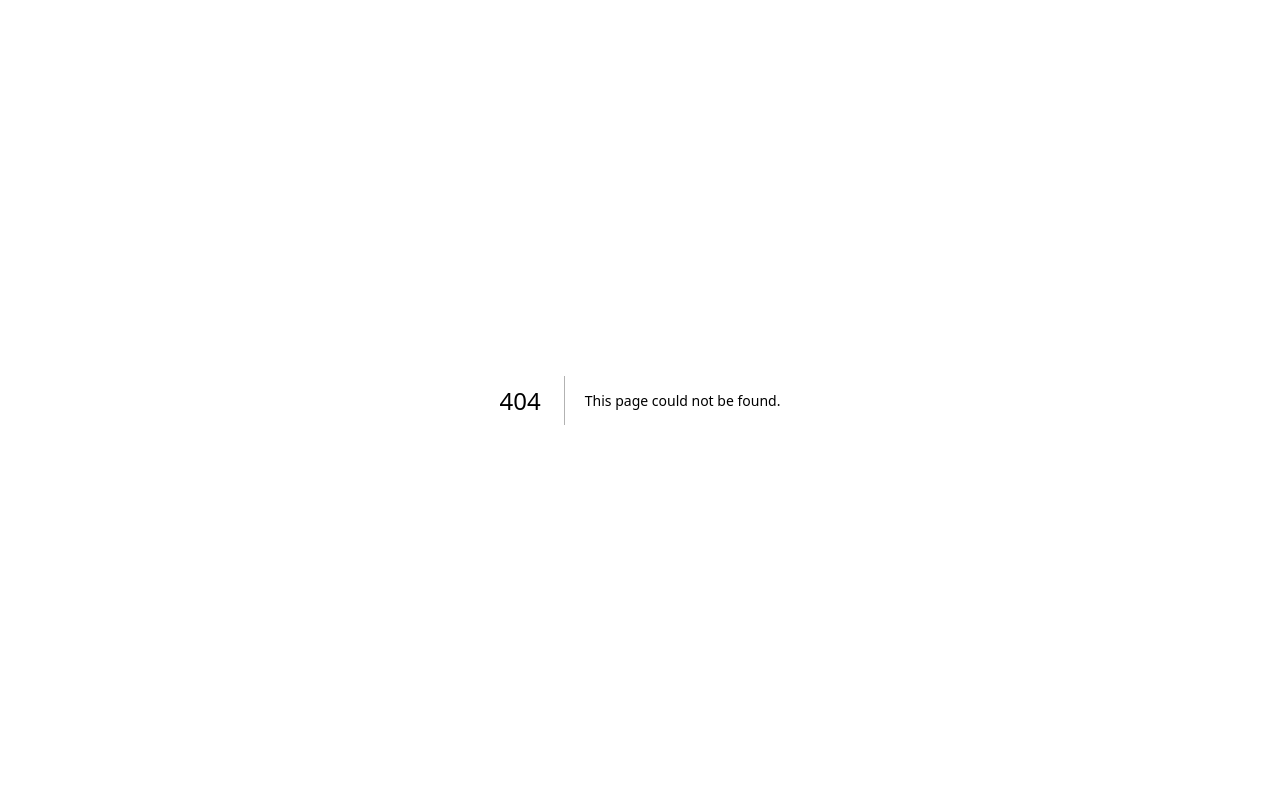
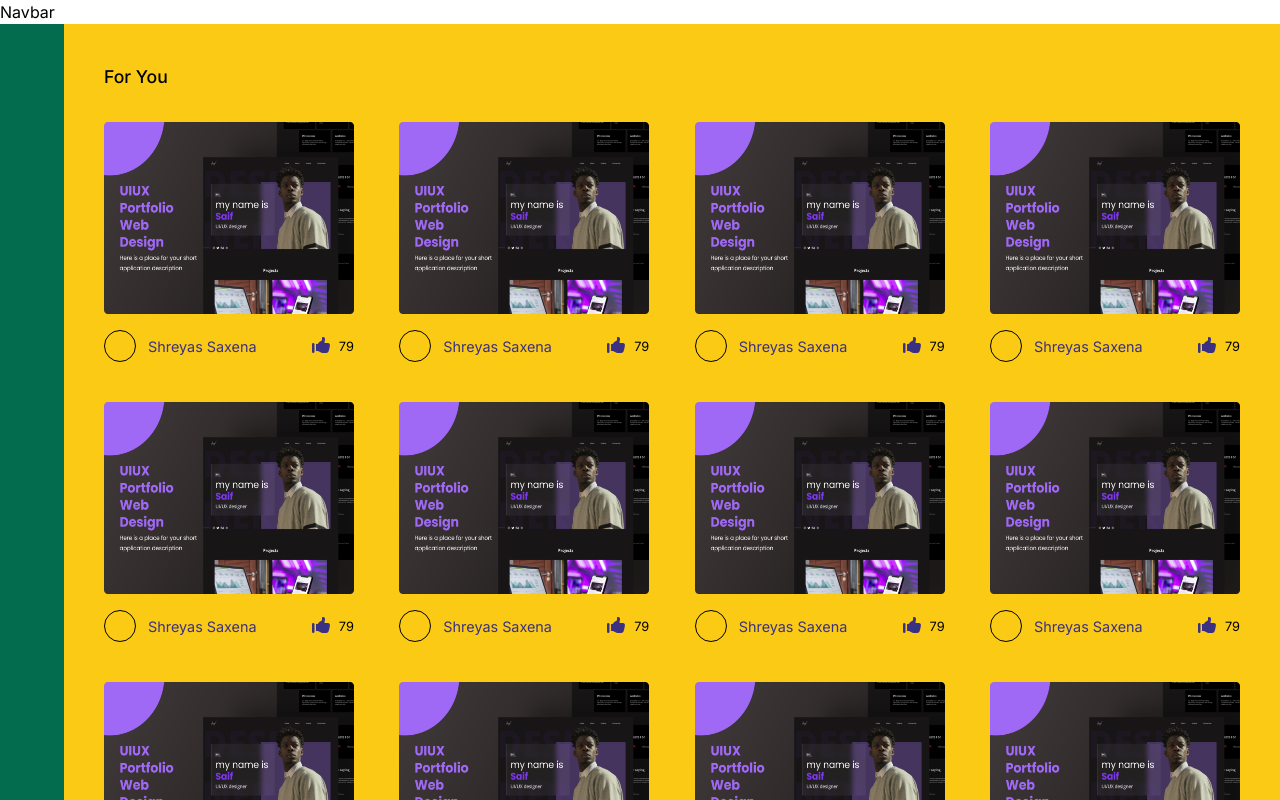
Before and after one commit to JATIN0926/invograde, a Next.js app: page /main-page in a window 1280 px wide. Before the commit this address had no page. Shown: the top 800 px of the page. Built offline with nearby package versions, Linux system fonts and the light colour scheme.

Commit message:
version-1 main-page setup

```diff
--- /dev/null
+++ b/src/app/main-page/page.js
@@ -0,0 +1,18 @@
+import SideBar from '@/components/main-page/Sidebar/Sidebar'
+import Navbar from '@/components/main-page/Navbar/Navbar'
+import ProjectsArea from '@/components/main-page/ProjectsArea/ProjectsArea'
+import React from 'react'
+
+const page = () => {
+  return (
+    <div className='w-screen max-w-full flex flex-col '>
+      <Navbar />
+      <div className=" w-full bg-red-900 flex">
+          <SideBar />
+          <ProjectsArea />
+      </div>
+    </div>
+  )
+}
+
+export default page
--- /dev/null
+++ b/src/components/main-page/Navbar/Navbar.jsx
@@ -0,0 +1,9 @@
+import React from 'react'
+
+const Navbar = () => {
+  return (
+    <div>Navbar</div>
+  )
+}
+
+export default Navbar
--- /dev/null
+++ b/src/components/main-page/ProjectCard/ProjectCard.jsx
@@ -0,0 +1,29 @@
+import Image from 'next/image'
+import React from 'react'
+
+const ProjectCard = () => {
+  return (
+    <div className=' h-[15rem] w-[22%] flex flex-col gap-4 '>
+        <div className=" h-[80%]  w-full relative rounded-md">
+            <Image src="/images/ProjectCardPlaceholder.png" alt='img' fill />
+        </div>
+        <div className=" w-full flex items-center justify-between ">
+            <div className="flex items-center justify-center gap-3">
+                <div className="w-8 h-8 rounded-full border-black border-[1px] relative">
+                    {/* this image will take place as profile image of user who has posted this project */}
+                    {/* <Image src="/images/ProfileAvatar.png" alt='img' fill />  */}
+                </div>
+                <h1 className=' text-[#3A3084] text-[0.9rem]'>Shreyas Saxena</h1>
+            </div>
+            <div className=" flex items-center justify-center gap-2">
+                <div className=" w-5 h-5 relative">
+                    <Image src="/icons/Like.png" alt='like' fill/>
+                </div>
+                <h1 className=' text-[0.8rem] text-black'>79</h1>
+            </div>
+        </div>
+    </div>
+  )
+}
+
+export default ProjectCard
--- /dev/null
+++ b/src/components/main-page/ProjectsArea/ProjectsArea.jsx
@@ -0,0 +1,26 @@
+import React from "react";
+import ProjectCard from "../ProjectCard/ProjectCard";
+
+const ProjectsArea = () => {
+  return (
+    <div className=" w-[95%] bg-yellow-300 p-10 flex flex-col gap-8  overflow-y-auto">
+      <h1 className=" text-black text-[1.1rem] font-medium">For You</h1>
+      <div className="flex items-center justify-between flex-wrap gap-10 w-full">
+        <ProjectCard />
+        <ProjectCard />
+        <ProjectCard />
+        <ProjectCard />
+        <ProjectCard />
+        <ProjectCard />
+        <ProjectCard />
+        <ProjectCard />
+        <ProjectCard />
+        <ProjectCard />
+        <ProjectCard />
+        <ProjectCard />
+      </div>
+    </div>
+  );
+};
+
+export default ProjectsArea;
--- /dev/null
+++ b/src/components/main-page/Sidebar/Sidebar.jsx
@@ -0,0 +1,9 @@
+import React from 'react'
+
+const Sidebar = () => {
+  return (
+    <div className=' w-[5%] bg-green-700'></div>
+  )
+}
+
+export default Sidebar
```
Also changed, not shown: public/icons/Like.png (added), public/images/ProjectCardPlaceholder.png (added).
